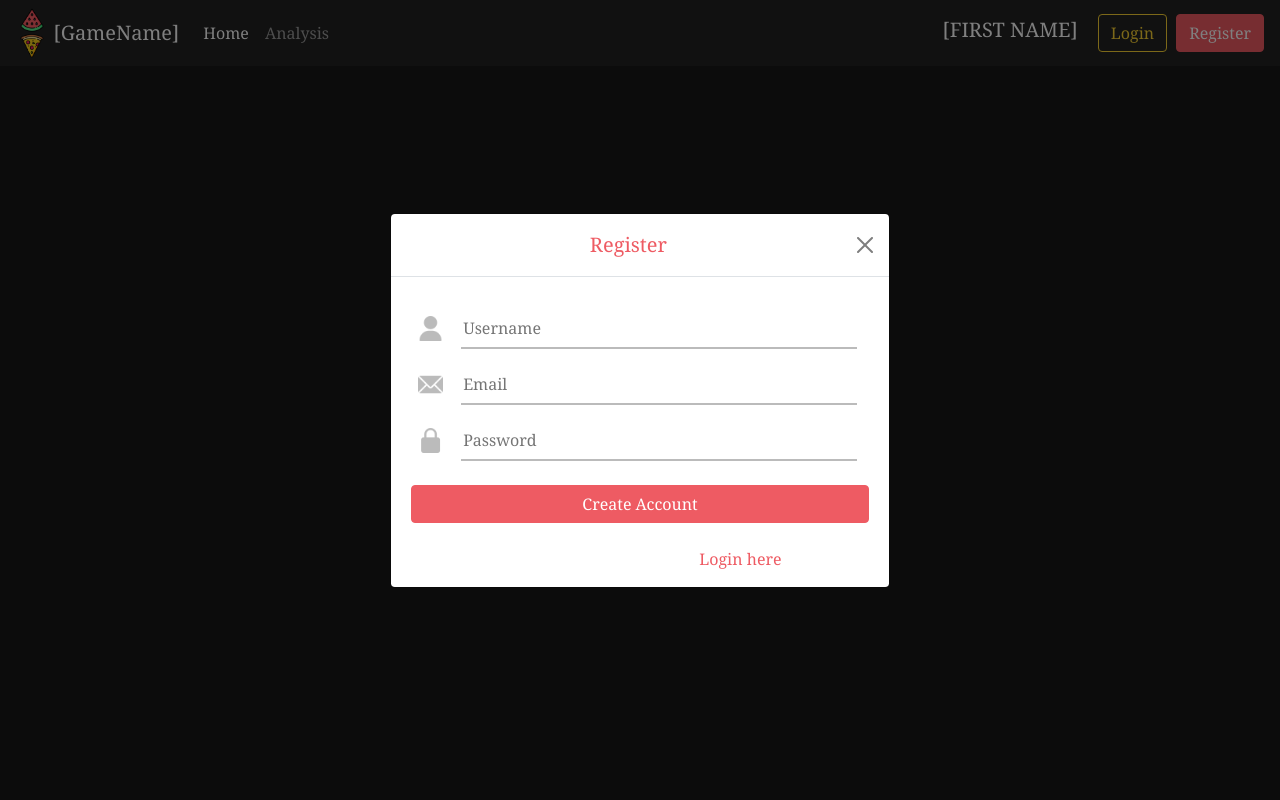
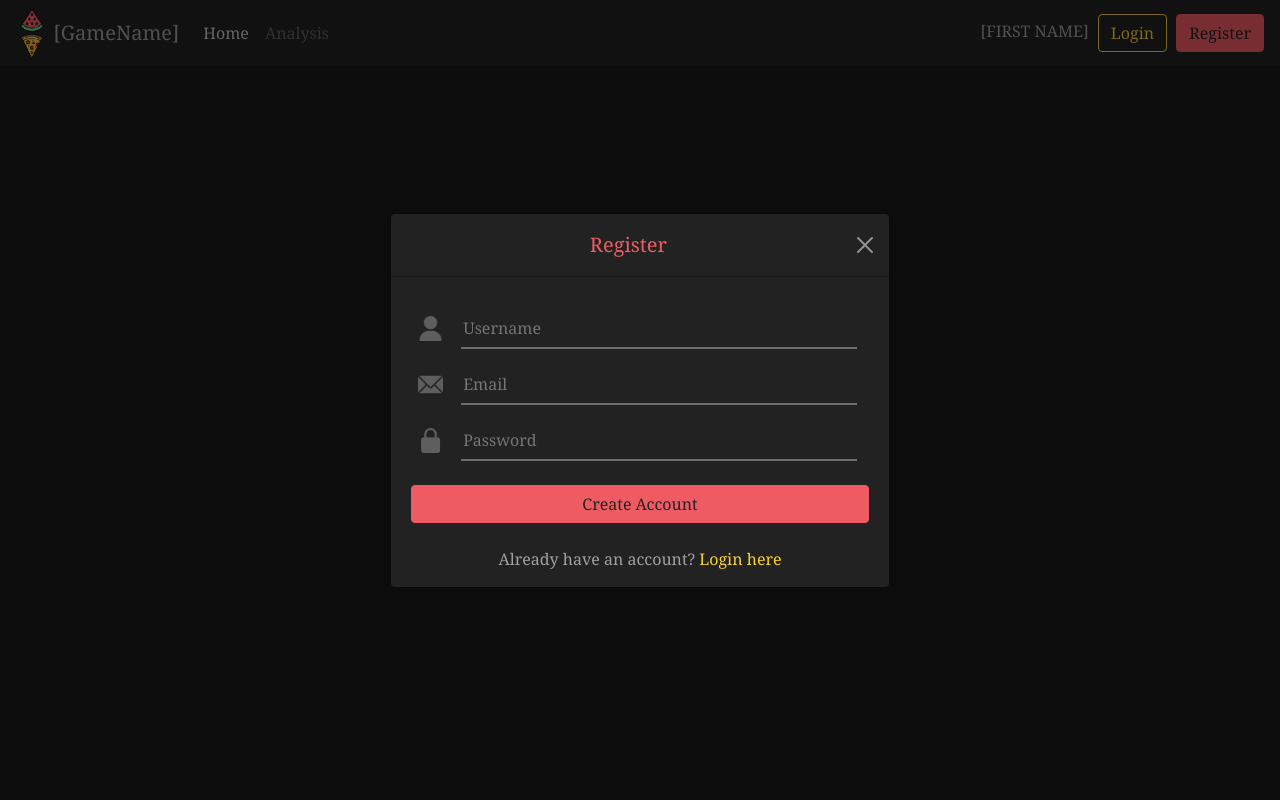
Before and after one commit to ChantelleKerr/cits3403-group-project, a Flask app: page / in a window 1280 px wide, after a click on "Register". Run offline with Flask 2, Linux system fonts and the light colour scheme.

Commit message:
changed modal colours and adjusted navbar colour

```diff
--- a/app/static/css/globalStyle.css
+++ b/app/static/css/globalStyle.css
@@ -1,6 +1,6 @@
 * {
   font-family: georgia;
-  color: white;
+  color: #a1a1a1;
 }
 body {
   background-color: #191919;
@@ -15,7 +15,8 @@ input[type=text], input[type=password] {
   height: 40px;
   outline: 0;
   border-width: 0 0 2px;
-  border-color:  #bbbbbb;
+  border-color:  #191919;
+  background-color: #222222;
 }
 a {
   text-decoration: none;
@@ -25,11 +26,23 @@ a {
 .bg-dark {
   background-color: #222222 !important;
 }
-
+.navbar-brand {
+  color: #a1a1a1 !important;
+}
+.navbar-user {
+  margin-right: 5px;
+}
+.nav-link {
+  color: #616161 !important;
+}
+.active {
+  color: #ccc9c9 !important;
+}
 /* Text and Button Colours */
 .btn-primary {
   background-color: #ee5b63 !important;
   border-color: #ee5b63 !important;
+  color: #222222;
 }
 .btn-primary:hover {
   background-color: inherit !important;
@@ -42,13 +55,27 @@ a {
 }
 .btn-outline-secondary:hover {
   background-color: #F9D132 !important;
-  color: black !important;
+  color: #222222 !important;
 }
 .text-primary {
   color: #ee5b63 !important;
+}
+.text-secondary {
+  color: #F9D132 !important;
 }
 .btn-check:focus+.btn-primary, .btn-primary:focus,
 .btn-check:focus+.btn-outline-secondary, .btn-outline-secondary:focus {
   box-shadow: none;
   border-color: none;
 }
+
+/* Modal Styles */
+.modal-content {
+  background-color: #222222;
+}
+.modal-header {
+  border-bottom: 1px solid #191919;
+}
+.rego-icons {
+  filter: brightness(50%);
+}
--- a/app/templates/base.html
+++ b/app/templates/base.html
@@ -32,7 +32,7 @@
           </li>
         </ul>
         <form class="form-inline">
-          <span class="navbar-brand">[FIRST NAME]</span>
+          <span class="navbar-user">[FIRST NAME]</span>
           <button type="button" class="btn btn-outline-secondary mr-2" data-bs-toggle="" data-bs-target="#">Login</button>
           <button type="button" class="btn btn-primary" data-bs-toggle="modal" data-bs-target="#registerModal">Register</button>
         </form>
@@ -45,13 +45,13 @@
       <div class="modal-content">
         <div class="modal-header text-center">
           <h5 class="modal-title w-100 text-primary">Register</h5>
-          <button type="button" class="btn-close" data-bs-dismiss="modal" aria-label="Close"></button>
+          <button type="button" class="btn-close btn-close-white" data-bs-dismiss="modal" aria-label="Close"></button>
         </div>
         <div class="modal-body mx-3">
           <form id="registrationForm">
           <div class="row justify-content-center my-3">
             <div class="col-1 center">
-              <img src="static/images/user.png" height="25" width="25"/>
+              <img class="rego-icons" src="static/images/user.png" height="25" width="25"/>
             </div>
             <div class="col-11">
               <input type="text" placeholder="Username">
@@ -59,7 +59,7 @@
           </div>
           <div class="row justify-content-center my-3">
             <div class="col-1 center">
-              <img src="static/images/email.png" height="25" width="25"/>
+              <img class="rego-icons" src="static/images/email.png" height="25" width="25"/>
             </div>
             <div class="col-11">
               <input type="text" placeholder="Email">
@@ -67,7 +67,7 @@
           </div>
           <div class="row justify-content-center my-3">
             <div class="col-1 center">
-              <img src="static/images/lock.png" height="25" width="25"/>
+              <img class="rego-icons" src="static/images/lock.png" height="25" width="25"/>
             </div>
             <div class="col-11">
               <input type="password" placeholder="Password">
@@ -78,7 +78,7 @@
           </div>
         </form>
           <div class="row text-center">
-            <span>Already have an account? <a class="text-primary" href="">Login here</a></span>
+            <span>Already have an account? <a class="text-secondary" href="">Login here</a></span>
 
           </div>
 
```
